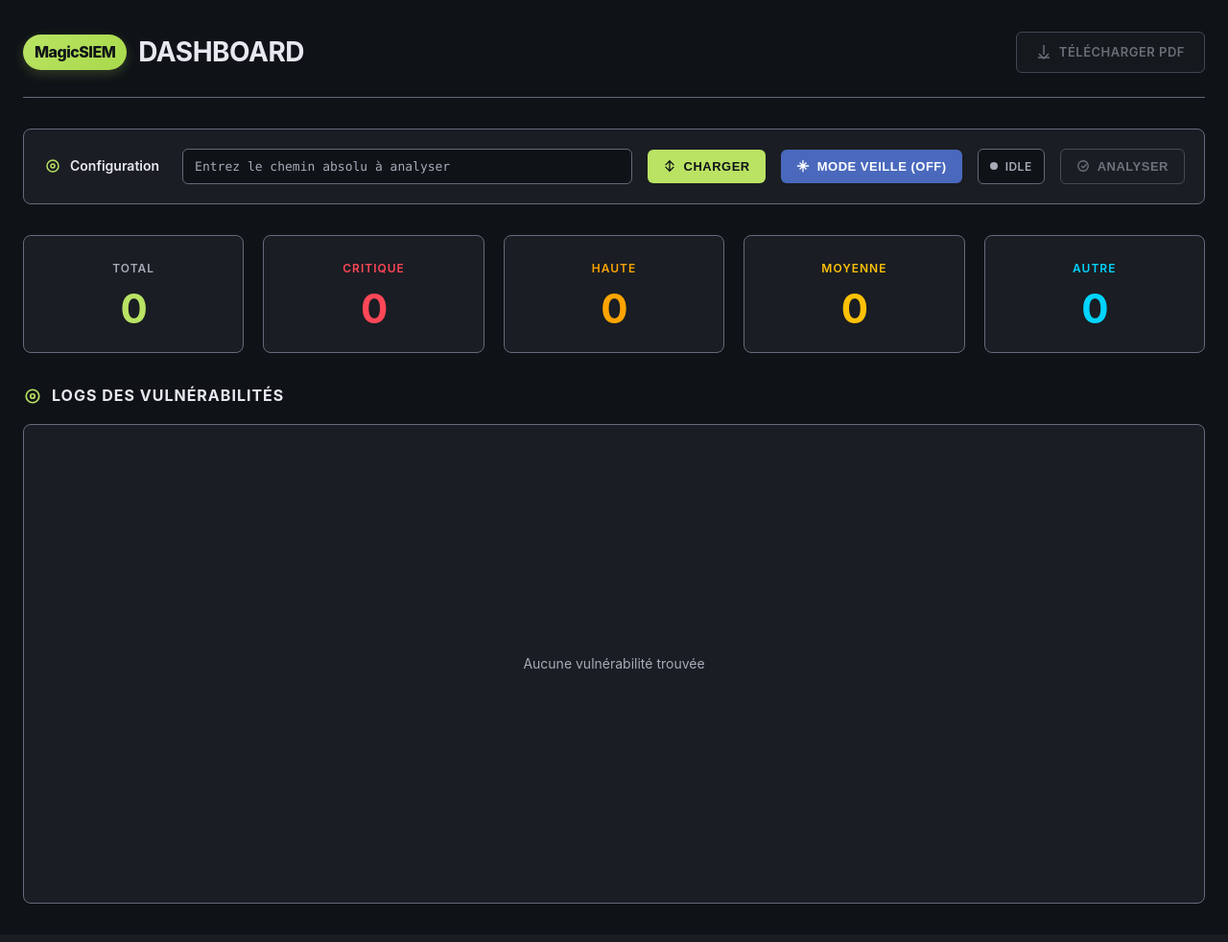
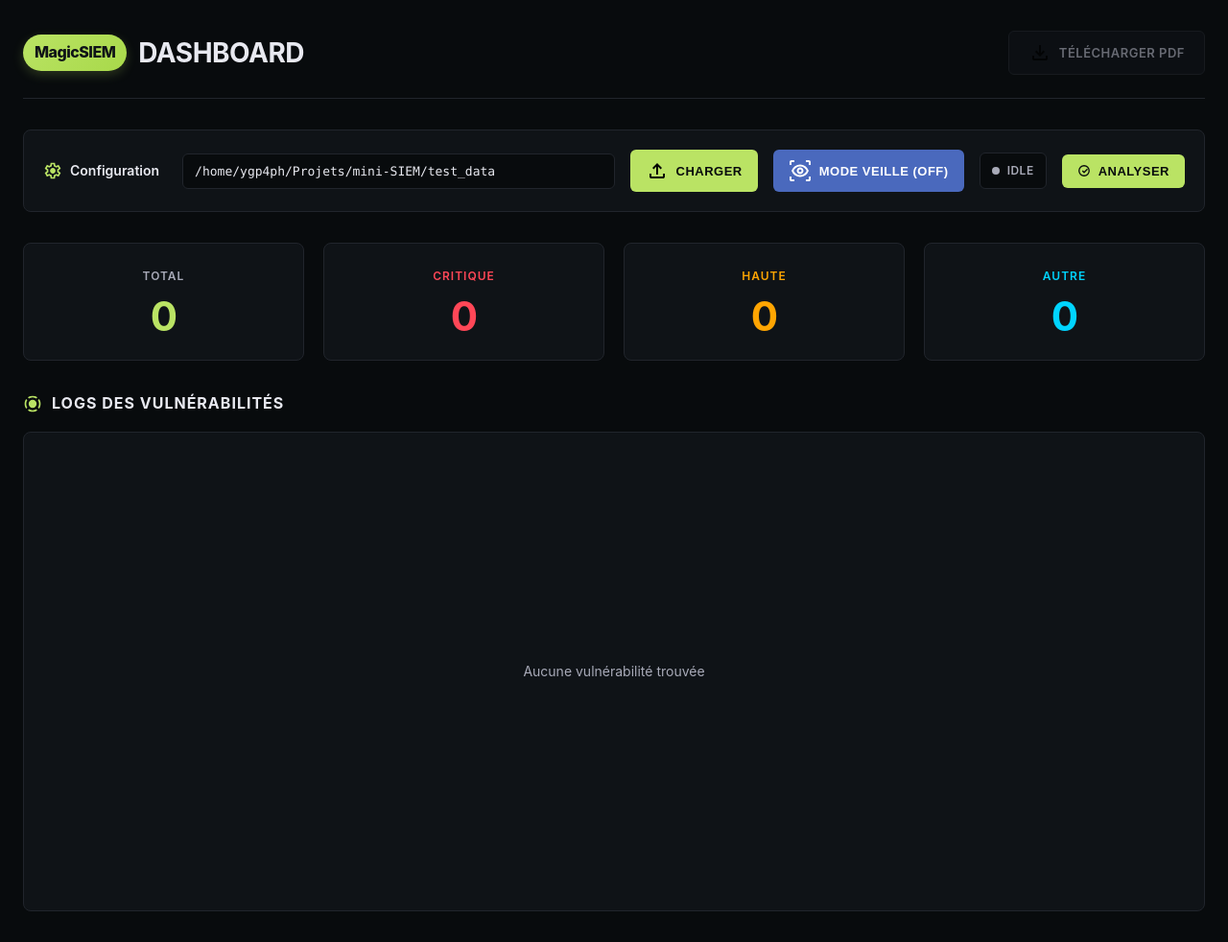
Before and after one commit to ygp4ph/MagicSIEM, a Flask app: page / in a window 1280 px wide. Shown: the whole page at 96% size. Before the commit the page ends 942 px from the top, so only its background shows below. Run offline with Flask 3, Linux system fonts and the light colour scheme; data that the repository does not hold is empty.

Commit message:
details2

```diff
--- a/core/__init__.py
+++ b/core/__init__.py
@@ -1,2 +1,3 @@
 from .scanner import Scanner
 from .alert_system import AlertSystem
+from .vulnerability import Vulnerability, BasicVulnerability
--- a/main.py
+++ b/main.py
@@ -7,11 +7,10 @@ from fpdf import FPDF
 from concurrent.futures import ThreadPoolExecutor
 from core.scanner import Scanner
 from strategies.file_scan import FileScan
-from vulnerabilities.vulnerability import BasicVulnerability
+from core.vulnerability import BasicVulnerability
 
-# --- CONFIGURATION GLOBALE ---
 SCAN_CONFIG = {
-    "directory": "",           # Vide par défaut
+    "directory": "/home/ygp4ph/Projets/mini-SIEM/test_data",
     "interval": 60,            # Intervalle de veille (1 minute)
     "monitoring_active": False # État du mode veille
 }
@@ -59,7 +58,6 @@ def monitoring_task():
                     # Exécution du scan silencieux
                     SCANNER.reset()
                     SCANNER.set_strategy(FileScan(target_dir, [".py", ".txt", ".md", ".js", ".php"]))
-                    SCANNER.add_critical_context("Production")
                     SCANNER.run_scan()
                     print(f"--- [VEILLE] Analyse terminée ({len(SCANNER.findings)} résultats) ---")
 
@@ -71,49 +69,34 @@ monitor_thread.start()
 
 
 # --- TÂCHE : SCAN MANUEL (ASYNC) ---
-def execute_manual_scan(target_input):
+
+def execute_manual_scan(target_dir):
     global SCAN_STATUS
     try:
-        SCANNER.reset()
-
-        # DÉTECTION INTELLIGENTE : IP vs DOSSIER
-        # Regex simple pour IPv4
-        ip_pattern = re.compile(r"^\d{1,3}\.\d{1,3}\.\d{1,3}\.\d{1,3}$")
-
-        if ip_pattern.match(target_input) or target_input == "localhost":
-            # --- MODE RÉSEAU ---
-            print(f"--- [RESEAU] Scan démarré sur l'IP {target_input} ---")
-            SCANNER.set_strategy(NetworkScan(target_input))
-            # On n'ajoute PAS le contexte 'Production' pour le réseau, ou alors un autre contexte
-            SCANNER.add_critical_context("Infrastructure")
-
-        elif os.path.exists(target_input) and os.path.isabs(target_input):
-            # --- MODE FICHIER ---
-            print(f"--- [FICHIER] Scan démarré sur le dossier {target_input} ---")
-            SCANNER.set_strategy(FileScan(target_input, [".py", ".txt", ".md", ".js", ".php"]))
-            SCANNER.add_critical_context("Production")
-
-        else:
-            # ERREUR
+        # Validation stricte : on vérifie juste si le dossier existe
+        if not os.path.exists(target_dir):
+            SCANNER.reset()
             sys_alert = BasicVulnerability(
-                f"Cible invalide",
+                f"ERREUR CRITIQUE: Dossier introuvable",
                 100,
-                detail=f"La cible '{target_input}' n'est ni une IP valide, ni un dossier absolu existant.",
-                solution="Vérifiez la saisie."
+                detail=f"Chemin {target_dir} inaccessible ou inexistant.",
+                solution="Vérifiez le chemin absolu saisi."
             )
             SCANNER.findings.append(sys_alert)
             SCAN_STATUS = "error"
             return
 
-        # Lancement commun
+        # Préparation du scan fichier uniquement
+        SCANNER.reset()
+        SCANNER.set_strategy(FileScan(target_dir, [".py", ".txt", ".md", ".js", ".php"]))
+
+        print(f"--- [MANUEL] Scan fichier démarré sur {target_dir} ---")
         SCANNER.run_scan()
-        print("--- [SCAN] Analyse terminée ---")
         SCAN_STATUS = "idle"
 
     except Exception as e:
         SCAN_STATUS = "error"
-        logging.error(f"Erreur scan: {e}")
-
+        logging.error(f"Erreur scan manuel: {e}")
 # --- ROUTES FLASK ---
 
 @app.route('/')
@@ -143,7 +126,6 @@ def launch_scan():
     if SCAN_STATUS == "running":
         return jsonify({"status": "warning", "message": "Scan déjà en cours."}), 200
 
-    # Lancement asynchrone
     SCAN_STATUS = "running"
     executor.submit(execute_manual_scan, target_dir)
     return jsonify({"status": "running", "message": "Scan lancé."})
@@ -168,7 +150,6 @@ def get_data():
     stats = SCANNER.get_stats()
     logs = []
     for v in SCANNER.findings:
-        # Récupération sécurisée des attributs dynamiques
         detail = getattr(v, 'detail', 'Pas de détail disponible')
         sol = getattr(v, 'solution', 'Pas de solution disponible')
         logs.append({
@@ -177,7 +158,6 @@ def get_data():
             "detail": detail,
             "sol": sol
         })
-    # On renvoie les 50 derniers logs
     return jsonify({"stats": stats, "logs": logs[-50:]})
 
 @app.route('/download/pdf')
@@ -198,7 +178,6 @@ def download_pdf():
 
     pdf.set_font("Arial", size=9)
     for v in SCANNER.findings:
-        # Code couleur texte simple pour le PDF
         prefix = "[CRITIQUE]" if v.get_severity() >= 90 else "[INFO]"
         pdf.cell(0, 8, txt=f"{prefix} {v.get_title()} (Score: {v.get_severity()})", ln=1)
 
--- a/static/style.css
+++ b/static/style.css
@@ -5,9 +5,9 @@
         }
 
         :root {
-            --bg-primary: #0F1317;
-            --bg-secondary: #1a1d23;
-            --border-color: #67697A;
+            --bg-primary: #080B0D;
+            --bg-secondary: #0F1317;
+            --border-color: #21252c;
             --accent: #BAE364;
             --text-primary: #e8e9f0;
             --text-secondary: #a8aab8;
--- a/templates/index.html
+++ b/templates/index.html
@@ -14,9 +14,7 @@
                 DASHBOARD
             </h1>
             <a id="downloadBtn" href="/download/pdf" class="download-btn" target="_blank" disabled>
-                <svg width="16" height="16" viewBox="0 0 16 16" fill="none" stroke="currentColor" stroke-width="1.5">
-                    <path d="M8 1v10M3 10l5 5 5-5M2 14h12"/>
-                </svg>
+                <svg xmlns="http://www.w3.org/2000/svg" height="24px" viewBox="0 -960 960 960" width="24px" fill="#000000"><path d="M480-320 280-520l56-58 104 104v-326h80v326l104-104 56 58-200 200ZM240-160q-33 0-56.5-23.5T160-240v-120h80v120h480v-120h80v120q0 33-23.5 56.5T720-160H240Z"/></svg>
                 TÉLÉCHARGER PDF
             </a>
         </div>
@@ -24,10 +22,7 @@
         <div class="config-panel">
             <div class="config-label">
                 <div class="config-icon">
-                    <svg width="16" height="16" viewBox="0 0 16 16" fill="none" stroke="currentColor" stroke-width="1.5">
-                        <circle cx="8" cy="8" r="6"/><circle cx="8" cy="8" r="2"/>
-                    </svg>
-                </div>
+                <svg xmlns="http://www.w3.org/2000/svg" height="24px" viewBox="0 -960 960 960" width="24px" fill="#BAE364"><path d="m370-80-16-128q-13-5-24.5-12T307-235l-119 50L78-375l103-78q-1-7-1-13.5v-27q0-6.5 1-13.5L78-585l110-190 119 50q11-8 23-15t24-12l16-128h220l16 128q13 5 24.5 12t22.5 15l119-50 110 190-103 78q1 7 1 13.5v27q0 6.5-2 13.5l103 78-110 190-118-50q-11 8-23 15t-24 12L590-80H370Zm70-80h79l14-106q31-8 57.5-23.5T639-327l99 41 39-68-86-65q5-14 7-29.5t2-31.5q0-16-2-31.5t-7-29.5l86-65-39-68-99 42q-22-23-48.5-38.5T533-694l-13-106h-79l-14 106q-31 8-57.5 23.5T321-633l-99-41-39 68 86 64q-5 15-7 30t-2 32q0 16 2 31t7 30l-86 65 39 68 99-42q22 23 48.5 38.5T427-266l13 106Zm42-180q58 0 99-41t41-99q0-58-41-99t-99-41q-59 0-99.5 41T342-480q0 58 40.5 99t99.5 41Zm-2-140Z"/></svg>                </div>
                 Configuration
             </div>
 
@@ -36,9 +31,7 @@
             </div>
 
             <button onclick="changeDir()" class="btn" id="changeDirBtn">
-                <svg width="14" height="14" viewBox="0 0 16 16" fill="none" stroke="currentColor" stroke-width="1.5">
-                    <path d="M8 2v12M3 7l5-5 5 5M3 9l5 5 5-5"/>
-                </svg>
+                <svg xmlns="http://www.w3.org/2000/svg" height="24px" viewBox="0 -960 960 960" width="24px" fill="#000000"><path d="M440-320v-326L336-542l-56-58 200-200 200 200-56 58-104-104v326h-80ZM240-160q-33 0-56.5-23.5T160-240v-120h80v120h480v-120h80v120q0 33-23.5 56.5T720-160H240Z"/></svg>
                 Charger
             </button>
 
@@ -55,10 +48,7 @@
             </div>
 
             <button id="scanBtn" onclick="launchScan()" class="btn" disabled>
-                <svg width="14" height="14" viewBox="0 0 16 16" fill="none" stroke="currentColor" stroke-width="1.5">
-                    <circle cx="8" cy="8" r="6"/>
-                    <path d="M6 8l2 2 4-4"/>
-                </svg>
+                <svg xmlns="http://www.w3.org/2000/svg" height="24px" viewBox="0 -960 960 960" width="24px" fill="#000000"><path d="M610-760q-21 0-35.5-14.5T560-810q0-21 14.5-35.5T610-860q21 0 35.5 14.5T660-810q0 21-14.5 35.5T610-760Zm0 660q-21 0-35.5-14.5T560-150q0-21 14.5-35.5T610-200q21 0 35.5 14.5T660-150q0 21-14.5 35.5T610-100Zm160-520q-21 0-35.5-14.5T720-670q0-21 14.5-35.5T770-720q21 0 35.5 14.5T820-670q0 21-14.5 35.5T770-620Zm0 380q-21 0-35.5-14.5T720-290q0-21 14.5-35.5T770-340q21 0 35.5 14.5T820-290q0 21-14.5 35.5T770-240Zm60-190q-21 0-35.5-14.5T780-480q0-21 14.5-35.5T830-530q21 0 35.5 14.5T880-480q0 21-14.5 35.5T830-430ZM480-80q-83 0-156-31.5T197-197q-54-54-85.5-127T80-480q0-83 31.5-156T197-763q54-54 127-85.5T480-880v80q-134 0-227 93t-93 227q0 134 93 227t227 93v80Zm0-320q-33 0-56.5-23.5T400-480q0-5 .5-10.5T403-501l-83-83 56-56 83 83q4-1 21-3 33 0 56.5 23.5T560-480q0 33-23.5 56.5T480-400Z"/></svg>
                 Analyser
             </button>
         </div>
@@ -76,10 +66,6 @@
                 <div class="stat-label">Haute</div>
                 <div class="stat-value" id="high">0</div>
             </div>
-            <div class="stat-card stat-medium">
-                <div class="stat-label">Moyenne</div>
-                <div class="stat-value" id="medium">0</div>
-            </div>
             <div class="stat-card stat-low">
                 <div class="stat-label">Autre</div>
                 <div class="stat-value" id="todo">0</div>
@@ -89,9 +75,7 @@
         <div class="logs-section">
             <div class="section-title">
                 <div class="section-icon">
-                    <svg width="18" height="18" viewBox="0 0 16 16" fill="none" stroke="currentColor" stroke-width="1.5">
-                        <circle cx="8" cy="8" r="6"/><circle cx="8" cy="8" r="2"/>
-                    </svg>
+                    <svg xmlns="http://www.w3.org/2000/svg" height="24px" viewBox="0 -960 960 960" width="24px" fill="#BAE364"><path d="M158-242q-37-50-57.5-110.5T80-480q0-67 20-127t57-110l58 57q-26 38-40.5 83.5T160-480q0 51 14.5 97t40.5 84l-57 57ZM480-80q-67 0-127-20t-110-57l57-58q38 26 83.5 40.5T480-160q51 0 96.5-14.5T660-215l57 58q-50 37-110 57T480-80Zm322-162-57-57q26-38 40.5-84t14.5-97q0-51-14.5-96.5T745-660l58-57q37 50 57 110t20 127q0 67-20.5 127.5T802-242ZM299-745l-57-57q50-37 110.5-57.5T480-880q68 0 128 20.5T718-802l-57 57q-38-26-84-40.5T480-800q-51 0-97 14.5T299-745Zm181 465q-83 0-141.5-58.5T280-480q0-83 58.5-141.5T480-680q83 0 141.5 58.5T680-480q0 83-58.5 141.5T480-280Z"/></svg>
                 </div>
                 Logs des Vulnérabilités
             </div>
@@ -192,10 +176,10 @@
                 const monBtn = document.getElementById('monitoringBtn');
                 if (config.monitoring_active) {
                     monBtn.classList.add('btn-running');
-                    monBtn.innerHTML = `<svg width="14" height="14" viewBox="0 0 16 16" fill="none" stroke="currentColor" stroke-width="1.5"><path d="M8 1v14M1 8h14M4 4l8 8M4 12l8-8"/></svg> VEILLE (ACTIVE)`;
+                    monBtn.innerHTML = `<svg xmlns="http://www.w3.org/2000/svg" height="24px" viewBox="0 -960 960 960" width="24px" fill="#FFFFFF"><path d="M240-40H120q-33 0-56.5-23.5T40-120v-120h80v120h120v80Zm480 0v-80h120v-120h80v120q0 33-23.5 56.5T840-40H720ZM480-220q-120 0-217.5-71T120-480q45-118 142.5-189T480-740q120 0 217.5 71T840-480q-45 118-142.5 189T480-220Zm0-80q88 0 161-48t112-132q-39-84-112-132t-161-48q-88 0-161 48T207-480q39 84 112 132t161 48Zm0-40q58 0 99-41t41-99q0-58-41-99t-99-41q-58 0-99 41t-41 99q0 58 41 99t99 41Zm0-80q-25 0-42.5-17.5T420-480q0-25 17.5-42.5T480-540q25 0 42.5 17.5T540-480q0 25-17.5 42.5T480-420ZM40-720v-120q0-33 23.5-56.5T120-920h120v80H120v120H40Zm800 0v-120H720v-80h120q33 0 56.5 23.5T920-840v120h-80ZM480-480Z"/></svg> VEILLE (ACTIVE)`;
                 } else {
                     monBtn.classList.remove('btn-running');
-                    monBtn.innerHTML = `<svg width="14" height="14" viewBox="0 0 16 16" fill="none" stroke="currentColor" stroke-width="1.5"><path d="M8 1v14M1 8h14M4 4l8 8M4 12l8-8"/></svg> MODE VEILLE (OFF)`;
+                    monBtn.innerHTML = `<svg xmlns="http://www.w3.org/2000/svg" height="24px" viewBox="0 -960 960 960" width="24px" fill="#FFFFFF"><path d="M240-40H120q-33 0-56.5-23.5T40-120v-120h80v120h120v80Zm480 0v-80h120v-120h80v120q0 33-23.5 56.5T840-40H720ZM480-220q-120 0-217.5-71T120-480q45-118 142.5-189T480-740q120 0 217.5 71T840-480q-45 118-142.5 189T480-220Zm0-80q88 0 161-48t112-132q-39-84-112-132t-161-48q-88 0-161 48T207-480q39 84 112 132t161 48Zm0-40q58 0 99-41t41-99q0-58-41-99t-99-41q-58 0-99 41t-41 99q0 58 41 99t99 41Zm0-80q-25 0-42.5-17.5T420-480q0-25 17.5-42.5T480-540q25 0 42.5 17.5T540-480q0 25-17.5 42.5T480-420ZM40-720v-120q0-33 23.5-56.5T120-920h120v80H120v120H40Zm800 0v-120H720v-80h120q33 0 56.5 23.5T920-840v120h-80ZM480-480Z"/></svg> MODE VEILLE (OFF)`;
                 }
 
                 // État Scan
@@ -215,7 +199,6 @@
                 document.getElementById('total').innerText = data.stats.count;
                 document.getElementById('critical').innerText = data.stats.critical;
                 document.getElementById('high').innerText = data.stats.high;
-                document.getElementById('medium').innerText = data.stats.medium;
                 document.getElementById('todo').innerText = data.stats.todo;
 
                 // Bouton PDF
@@ -247,13 +230,13 @@
                             <div id="detail-${index}" class="log-details">
                                 <div class="log-detail-item issue">
                                     <div class="log-detail-icon">
-                                        <svg width="14" height="14" viewBox="0 0 16 16" fill="none" stroke="currentColor" stroke-width="1.5"><circle cx="8" cy="8" r="6"/><path d="M5 8h6"/></svg>
+                                        <svg xmlns="http://www.w3.org/2000/svg" height="18px" viewBox="0 -960 960 960" width="24px" fill="#EA3323"><path d="M280-440h400v-80H280v80ZM480-80q-83 0-156-31.5T197-197q-54-54-85.5-127T80-480q0-83 31.5-156T197-763q54-54 127-85.5T480-880q83 0 156 31.5T763-763q54 54 85.5 127T880-480q0 83-31.5 156T763-197q-54 54-127 85.5T480-80Zm0-80q134 0 227-93t93-227q0-134-93-227t-227-93q-134 0-227 93t-93 227q0 134 93 227t227 93Zm0-320Z"/></svg>
                                     </div>
                                     <div class="log-detail-text">${log.detail}</div>
                                 </div>
                                 <div class="log-detail-item solution">
                                     <div class="log-detail-icon">
-                                        <svg width="14" height="14" viewBox="0 0 16 16" fill="none" stroke="currentColor" stroke-width="1.5"><circle cx="8" cy="8" r="6"/><path d="M6 8l2 2 4-4"/></svg>
+                                        <svg xmlns="http://www.w3.org/2000/svg" height="18px" viewBox="0 -960 960 960" width="24px" fill="#75FB4C"><path d="m424-296 282-282-56-56-226 226-114-114-56 56 170 170Zm56 216q-83 0-156-31.5T197-197q-54-54-85.5-127T80-480q0-83 31.5-156T197-763q54-54 127-85.5T480-880q83 0 156 31.5T763-763q54 54 85.5 127T880-480q0 83-31.5 156T763-197q-54 54-127 85.5T480-80Zm0-80q134 0 227-93t93-227q0-134-93-227t-227-93q-134 0-227 93t-93 227q0 134 93 227t227 93Zm0-320Z"/></svg>
                                     </div>
                                     <div class="log-detail-text">${log.sol}</div>
                                 </div>
--- a/vulnerabilities/__init__.py
+++ /dev/null
@@ -1,2 +0,0 @@
-from .vulnerability import Vulnerability, BasicVulnerability
-from .decorators import VulnDecorator, CriticalContextDecorator
```
Also changed, not shown: core/scanner.py (+11 -15 lines), vulnerabilities/decorators.py (deleted, +0 -34 lines), README.md, core/vulnerability.py (renamed from vulnerabilities/vulnerability.py), 1 other file.
